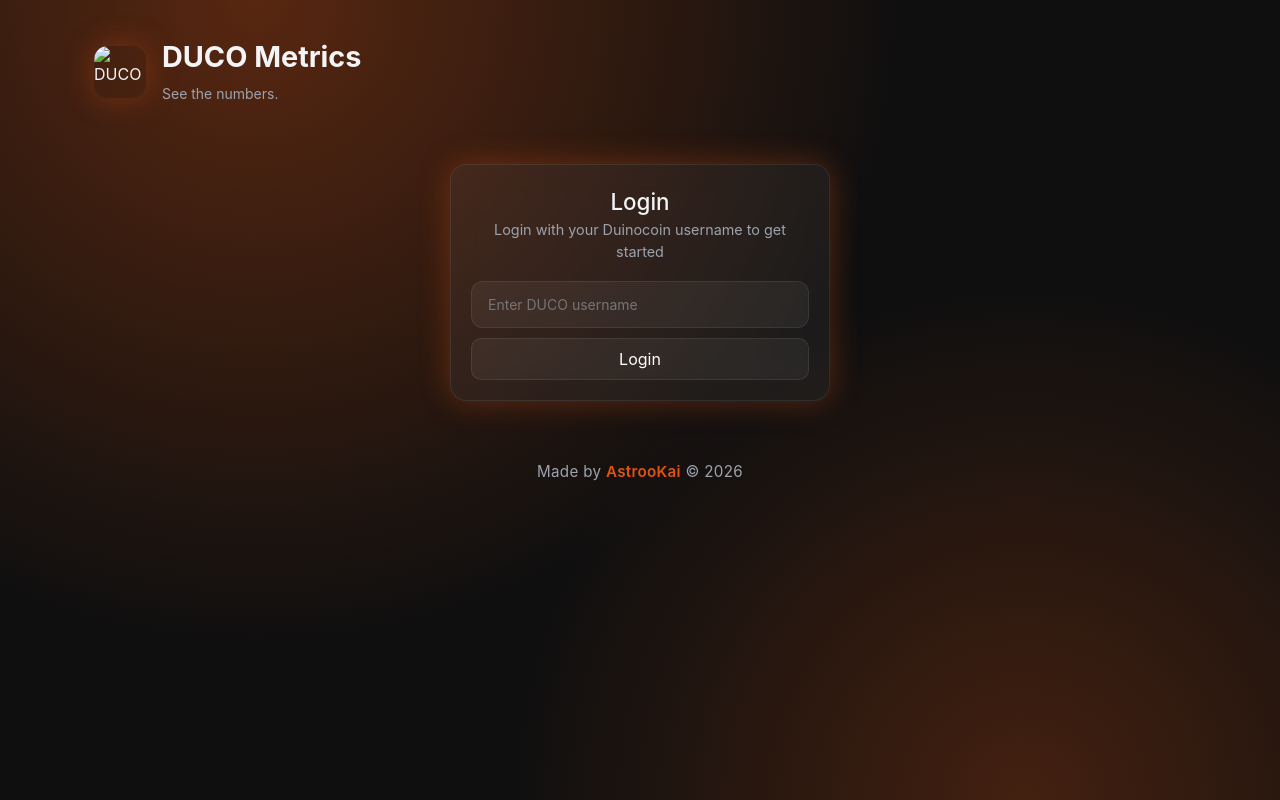
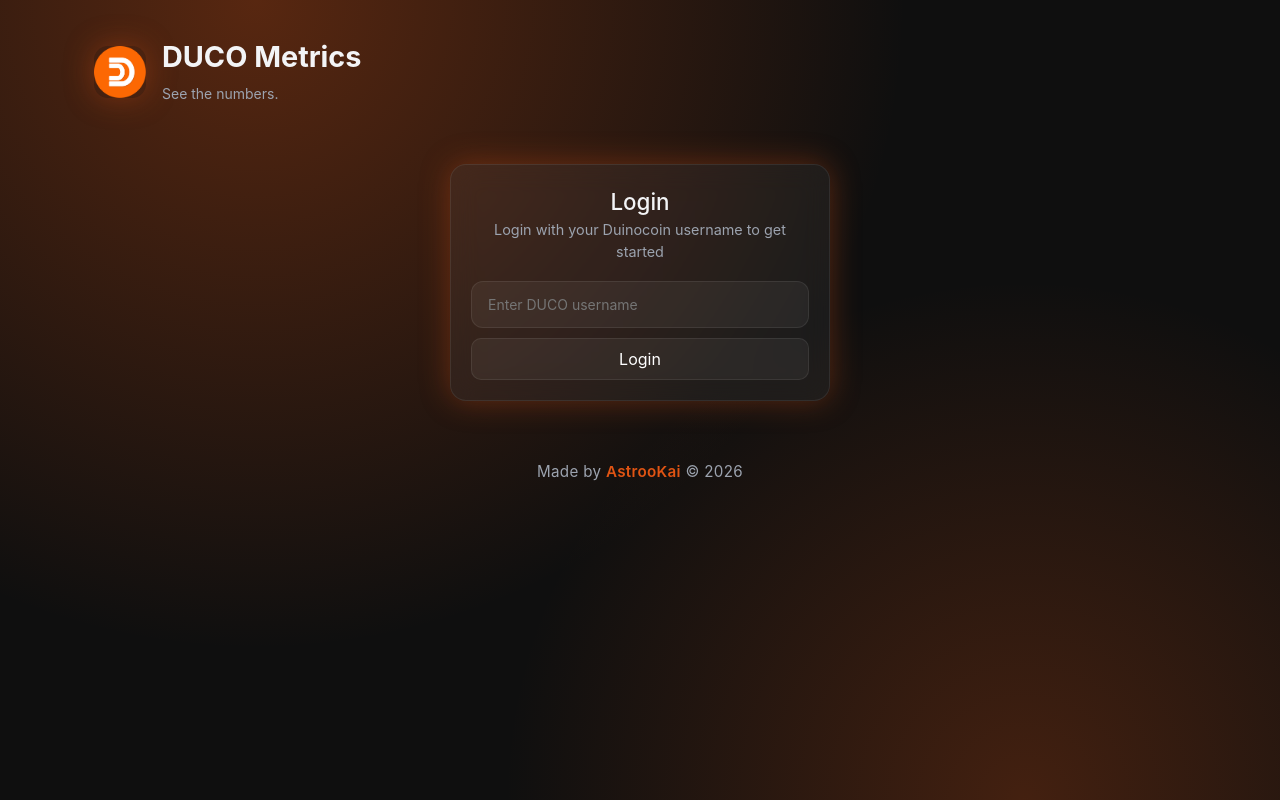
Before and after one commit to AstrooKai/duco-metrics, a plain HTML site: page index.html in a window 1280 px wide. Drawn offline with nearby package versions, Linux system fonts and the light colour scheme; the site is published under a folder, as on GitHub Pages, so addresses that start at the root find nothing.

Commit message:
fixed image path issues

```diff
--- a/index.html
+++ b/index.html
@@ -4,7 +4,7 @@
     <meta charset="UTF-8" />
     <meta name="viewport" content="width=device-width, initial-scale=1.0" />
     <title>DUCO Metrics</title>
-    <link rel="icon" type="image/png" href="/assets/media/duinocoin.png" />
+    <link rel="icon" type="image/png" href="assets/media/duinocoin.png" />
 
     <link
       rel="stylesheet"
@@ -18,7 +18,7 @@
   <body>
     <div class="container">
       <header>
-        <img src="/assets/media/duinocoin.png" alt="DUCO" />
+        <img src="assets/media/duinocoin.png" alt="DUCO" />
         <div>
           <h1>DUCO Metrics</h1>
           <div class="tagline">See the numbers.</div>
```
